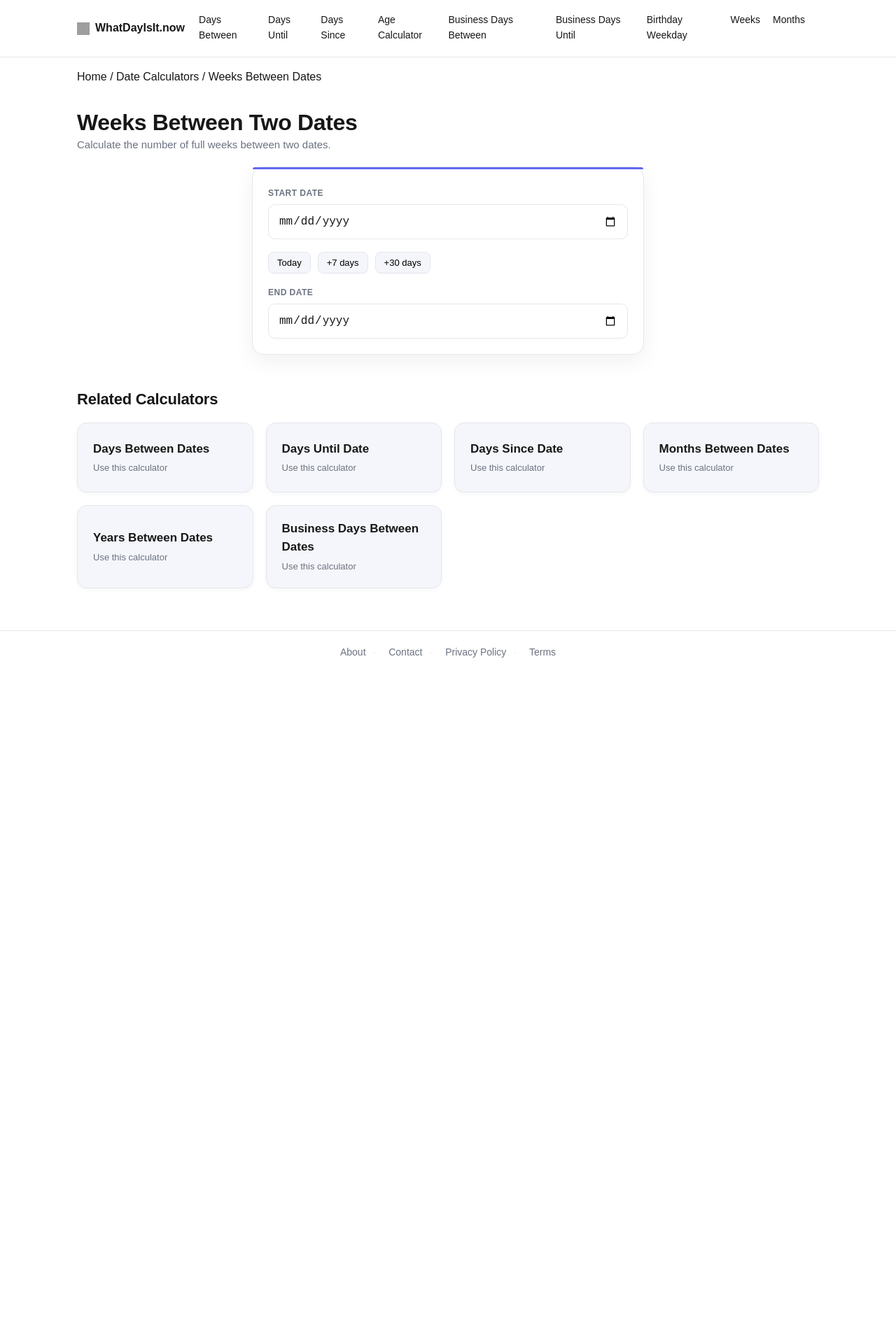
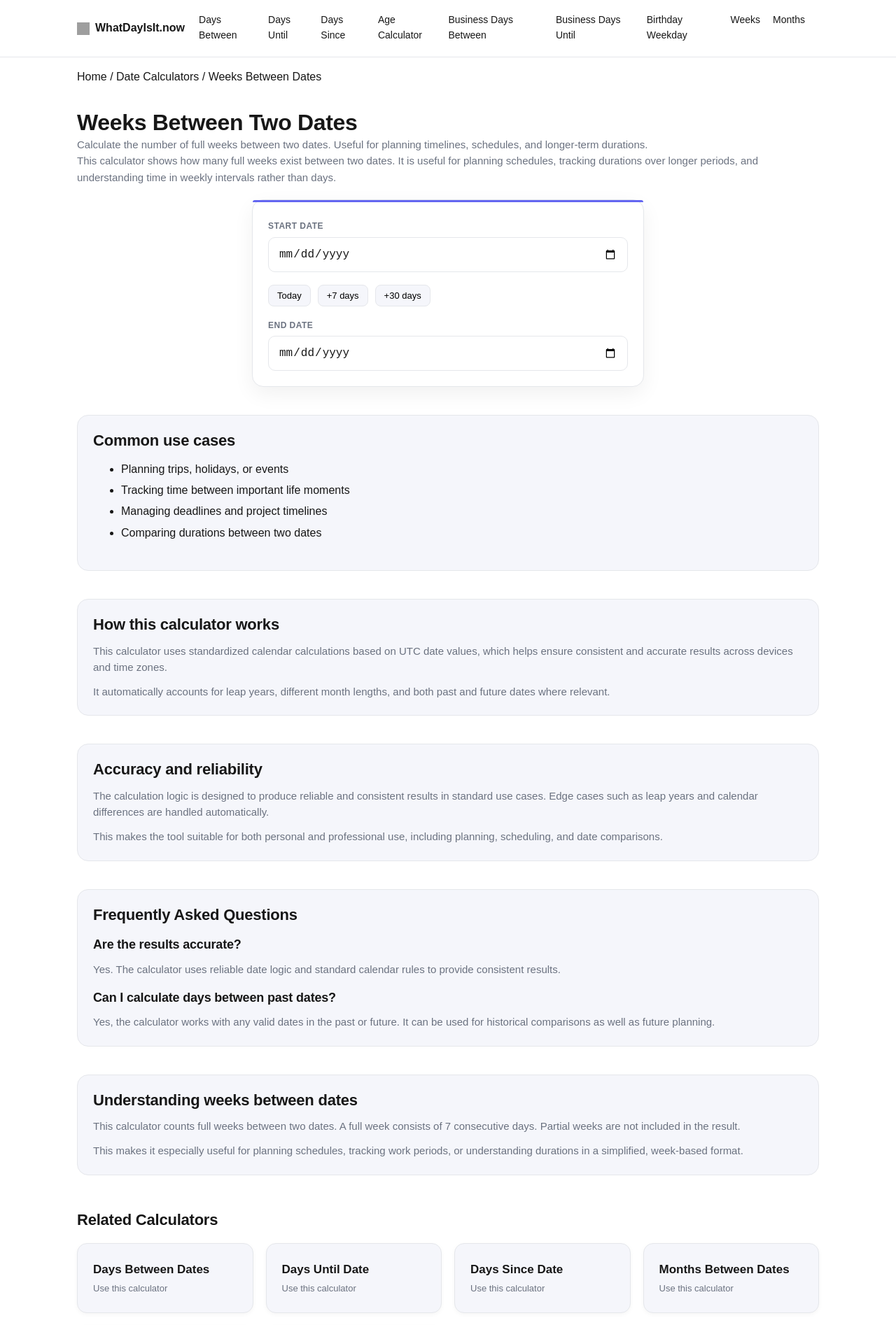
Before and after one commit to bosmeel/whatdayisit-now, a Next.js app: page /weeks-between in a window 1280 px wide. Shown: the top 1894 px of the page at 70% size. Before the commit the page ends 964 px from the top, so only its background shows below. Built offline with nearby package versions, Linux system fonts and the light colour scheme; grey boxes are pictures that could not be loaded.

Commit message:
Upgrade weeks-between page with SEO content and layout

```diff
--- a/app/weeks-between/page.tsx
+++ b/app/weeks-between/page.tsx
@@ -3,46 +3,62 @@
 import Breadcrumbs from "@/components/Breadcrumbs";
 import CalculatorLayout from "@/components/CalculatorLayout";
 import DateRangeCalculator from "@/components/DateRangeCalculator";
+import CalculatorContent from "@/components/CalculatorContent";
 import RelatedCalculators from "@/components/RelatedCalculators";
 
 export default function WeeksBetweenPage() {
-
   return (
-
     <div>
-
       <Breadcrumbs
         items={[
           { name: "Home", href: "/" },
           { name: "Date Calculators", href: "/" },
-          { name: "Weeks Between Dates" }
+          { name: "Weeks Between Dates" },
         ]}
       />
 
       <CalculatorLayout
         title="Weeks Between Two Dates"
-        description="Calculate the number of full weeks between two dates."
+        description="Calculate the number of full weeks between two dates. Useful for planning timelines, schedules, and longer-term durations."
       >
+        {/* 🔥 Intro */}
+        <p className="mt-3 text-neutral-600 leading-relaxed">
+          This calculator shows how many full weeks exist between two dates. It
+          is useful for planning schedules, tracking durations over longer
+          periods, and understanding time in weekly intervals rather than days.
+        </p>
 
         <DateRangeCalculator
           unit="weeks"
           calculate={(start, end) => {
-
             const diff = end.getTime() - start.getTime();
-
             const days = diff / 86400000;
 
             return Math.floor(days / 7);
-
           }}
         />
-
       </CalculatorLayout>
 
+      {/* 🔥 SEO + AdSense content */}
+      <CalculatorContent type="between" />
+
+      <section className="content-section">
+        <h2>Understanding weeks between dates</h2>
+
+        <p>
+          This calculator counts full weeks between two dates. A full week
+          consists of 7 consecutive days. Partial weeks are not included in the
+          result.
+        </p>
+
+        <p>
+          This makes it especially useful for planning schedules, tracking work
+          periods, or understanding durations in a simplified, week-based
+          format.
+        </p>
+      </section>
+
       <RelatedCalculators current="weeks-between" />
-
     </div>
-
   );
-
 }
```
